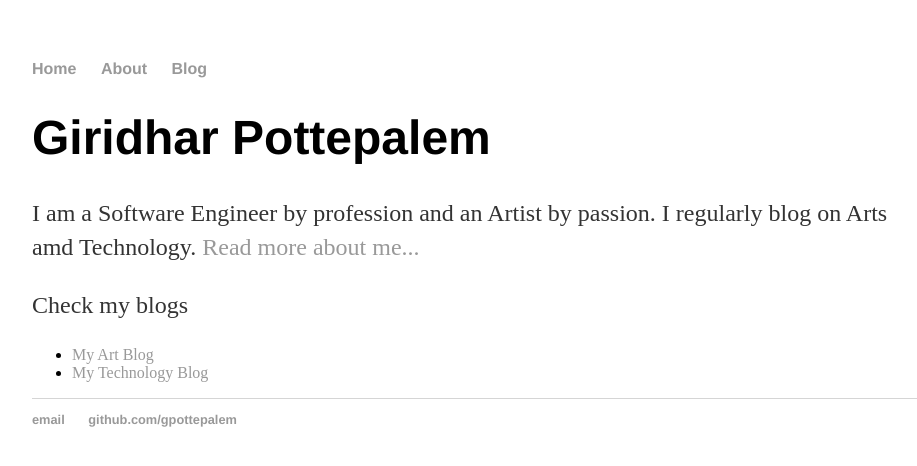
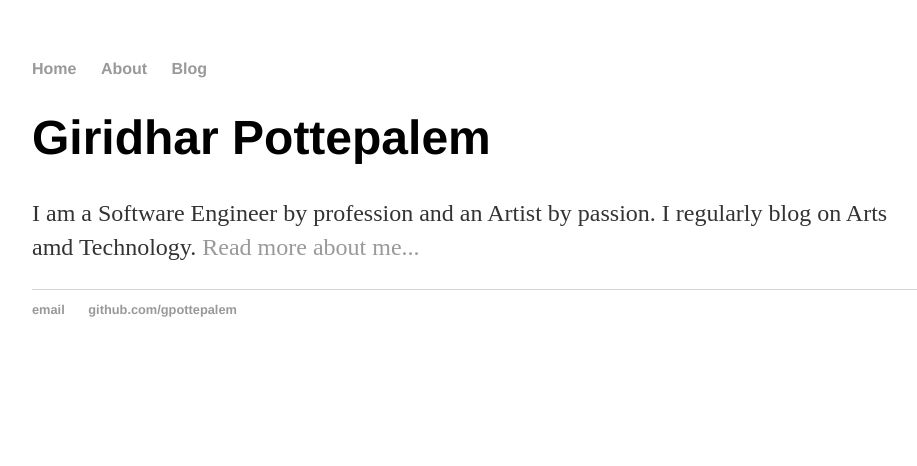
Before and after one commit to gpottepalem/gpottepalem.github.io, a Jekyll site: the page built from index.html, in a window 1280 px wide. Shown: the top 466 px of the page, without its empty margins (160-1077 px from the left). Built offline with Jekyll 4.4.1, drawn with Linux system fonts in a browser that asks for light colours.

Commit message:
Update index.html
using the default layout

```diff
--- a/index.html
+++ b/index.html
@@ -1,35 +1,8 @@
-<!DOCTYPE html>
-<html>
-	<head>
-		<title>Giridhar Pottepalem</title>
-		<!-- link to main stylesheet -->
-		<link rel="stylesheet" type="text/css" href="/css/main.css">
-	</head>
-	<body>
-		<nav>
-    		<ul>
-        		<li><a href="/">Home</a></li>
-	        	<li><a href="/about">About</a></li>
-        		<li><a href="/blog">Blog</a></li>
-    		</ul>
-		</nav>
-		<div class="container">
-    		<div class="blurb">
-        		<h1>Giridhar Pottepalem</h1>
-				<p>I am a Software Engineer by profession and an Artist by passion. I regularly blog on Arts amd Technology.
-           <a href="/about">Read more about me...</a></p>
-        <p>Check my blogs</p>
-        <ul>
-            <li><a href="http://soul-on-canvas.blogspot.com">My Art Blog</a></li>
-            <li><a href="https://giri-tech.blogspot.com">My Technology Blog</a></li>
-        </ul>
-    		</div><!-- /.blurb -->
-		</div><!-- /.container -->
-		<footer>
-    		<ul>
-        		<li><a href="mailto:gpottepalem@gmail.com">email</a></li>
-        		<li><a href="https://github.com/gpottepalem">github.com/gpottepalem</a></li>
-			</ul>
-		</footer>
-	</body>
-</html>
+---
+layout: default
+title: Giridhar Pottepalem
+---
+<div class="blurb">
+    <h1>Giridhar Pottepalem</h1>
+    <p>I am a Software Engineer by profession and an Artist by passion. I regularly blog on Arts amd Technology. <a href="/about">Read more about me...</a></p>
+</div><!-- /.blurb -->
```
